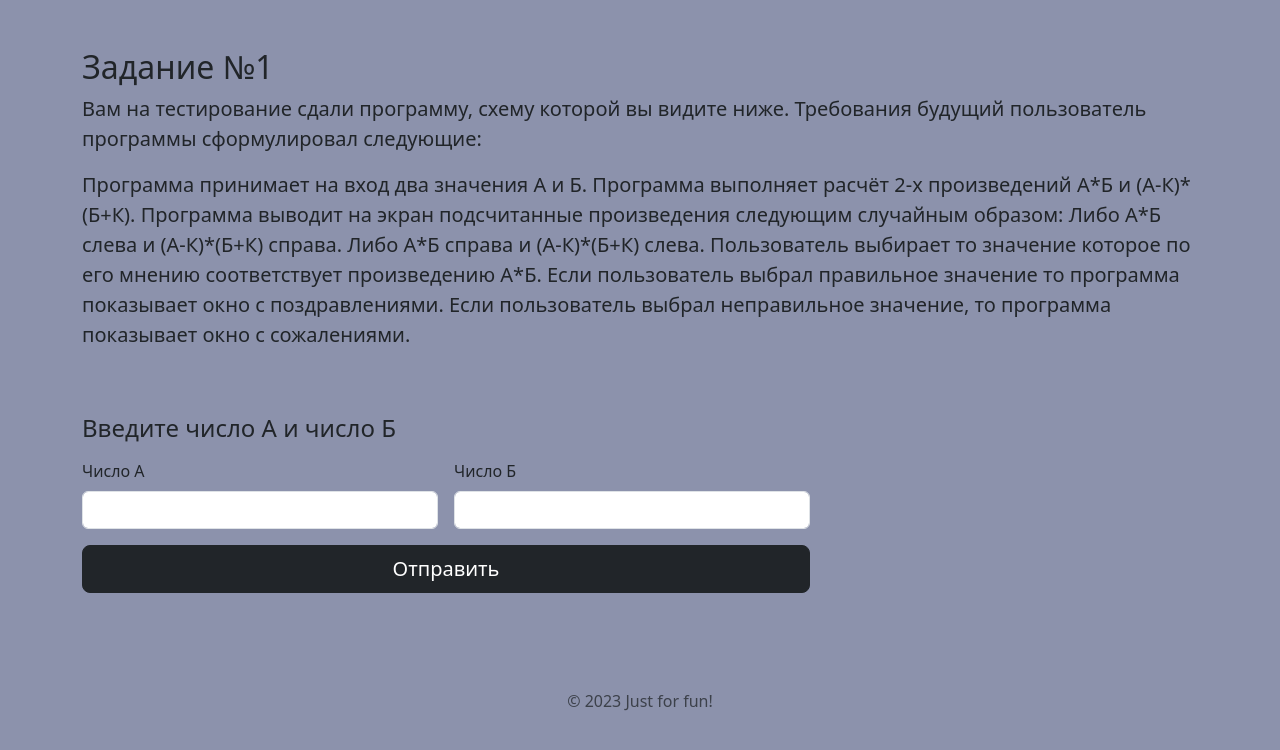
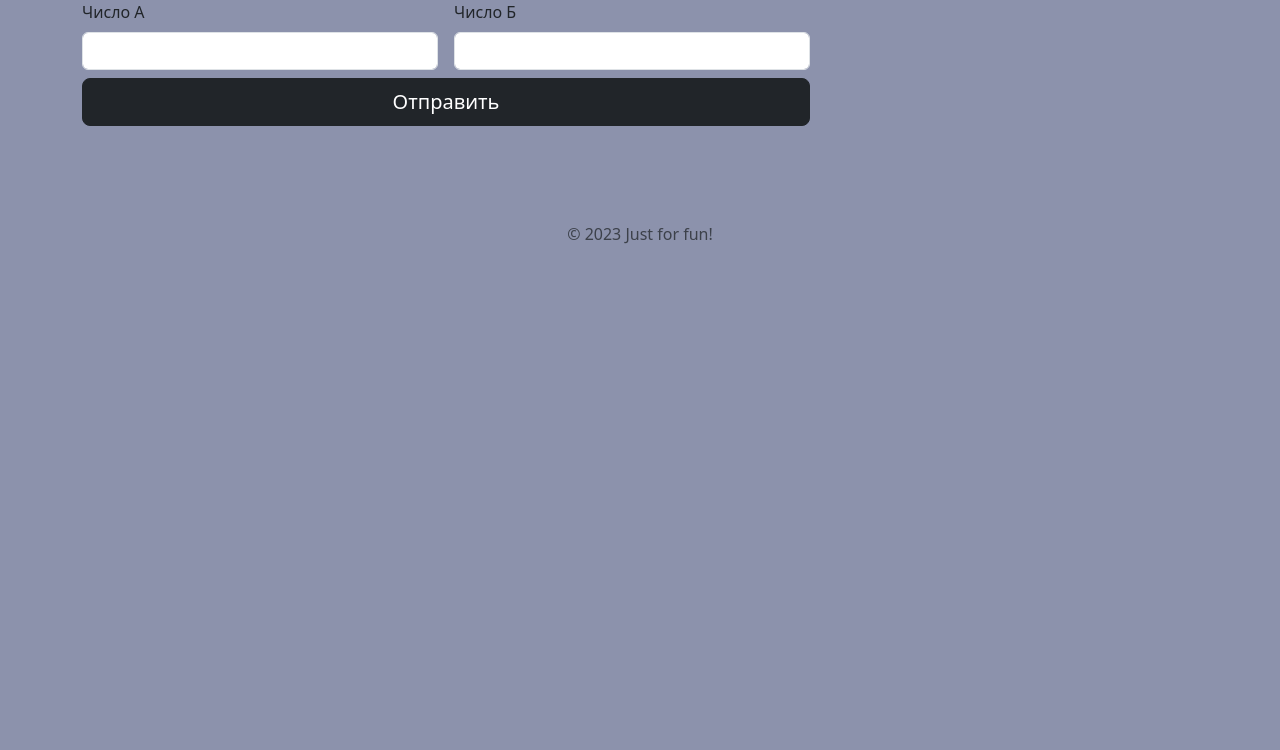
Before and after one commit to Kirill-Anisimov/testingchallenges, a Django app: page / in a window 1280 px wide. Shown: the top 750 px of the page. Run offline with Django 4.2, Linux system fonts and the light colour scheme; some libraries are stand-ins or nearby versions.

Commit message:
Remove task description from the main page.

```diff
--- a/templates/home.html
+++ b/templates/home.html
@@ -3,44 +3,22 @@
 {% block content %}
 <div class="container">
     <main>
-        <div class="py-5 text-left">
-            <h2>Задание №1</h2>
-            <p class="lead">Вам на тестирование сдали программу, схему которой вы видите ниже. Требования будущий
-                пользователь программы сформулировал следующие:</p>
-            <p class="lead">Программа принимает на вход два значения А и Б. Программа выполняет расчёт 2-х произведений
-                А*Б и (А-К)*(Б+К). Программа выводит на экран подсчитанные произведения следующим случайным образом:
-                Либо А*Б слева и (А-К)*(Б+К) справа. Либо А*Б справа и (А-К)*(Б+К) слева.
-                Пользователь выбирает то значение которое по его мнению соответствует произведению А*Б.
-                Если пользователь выбрал правильное значение то программа показывает окно с поздравлениями. Если
-                пользователь выбрал неправильное значение, то программа показывает окно с сожалениями.
-            </p>
-        </div>
-
         <div class="row g-5">
             <div class="col-md-7 col-lg-8">
-                <h4 class="mb-3">Введите число А и число Б</h4>
                 <form action="proizvedenie">
                     <div class="row g-3">
                         <div class="col-sm-6">
                             <label for="numberOne" class="form-label">Число А</label>
                             <input type="text" name="num1" class="form-control" id="numberOne">
-                            <div class="invalid-feedback">
-                                Valid first name is required.
-                            </div>
                         </div>
 
                         <div class="col-sm-6">
                             <label for="numberTwo" class="form-label">Число Б</label>
                             <input type="text" name="num2" class="form-control" id="numberTwo">
-                            <div class="invalid-feedback">
-                                Valid last name is required.
-                            </div>
                         </div>
                     </div>
 
-                    <p></p>
-
-                    <button class="w-100 btn btn-dark btn-lg" type="submit">Отправить</button>
+                    <button class="w-100 btn btn-dark btn-lg mt-2" type="submit">Отправить</button>
                 </form>
             </div>
         </div>
```
